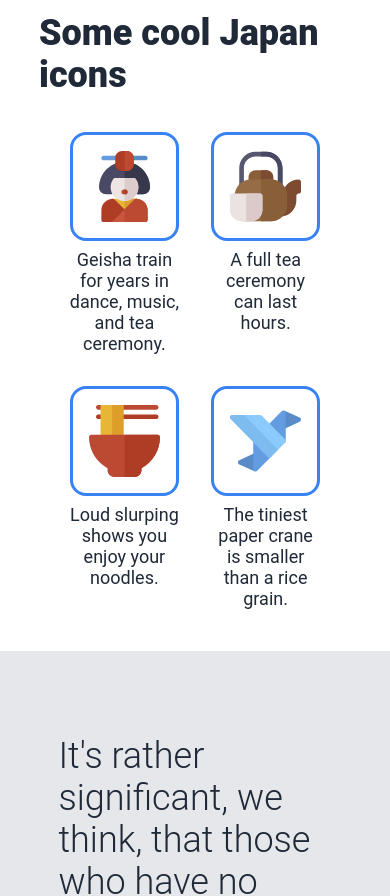
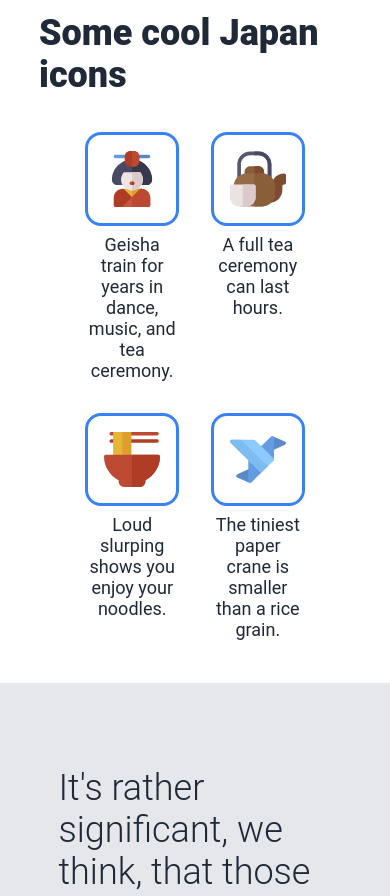
Before and after one commit to Dredur/odin-landing-page, a plain HTML site: page index.html in a window 390 px wide. Shown: the part 840-1736 px from the top of the page. Drawn offline with Linux system fonts and the light colour scheme.

Commit message:
Update media max-width to 1025px and add meta-tag for media

```diff
--- a/index.html
+++ b/index.html
@@ -3,6 +3,7 @@
 
 <head>
     <meta charset="UTF-8">
+    <meta name="viewport" content="width=device-width, initial-scale=1.0">
     <title>Odin Landing Page</title>
     <link rel="stylesheet" href="style.css">
 </head>
--- a/style.css
+++ b/style.css
@@ -202,7 +202,7 @@ button {
 
 
 
-@media screen and (max-width:1080px) {
+@media screen and (max-width:1025px) {
 
     .hero {
         flex-wrap: wrap;
@@ -217,7 +217,7 @@ button {
     }
 
     .information .card {
-        max-width: 35%;
+        max-width: 30%;
     }
 
     .action {
```
